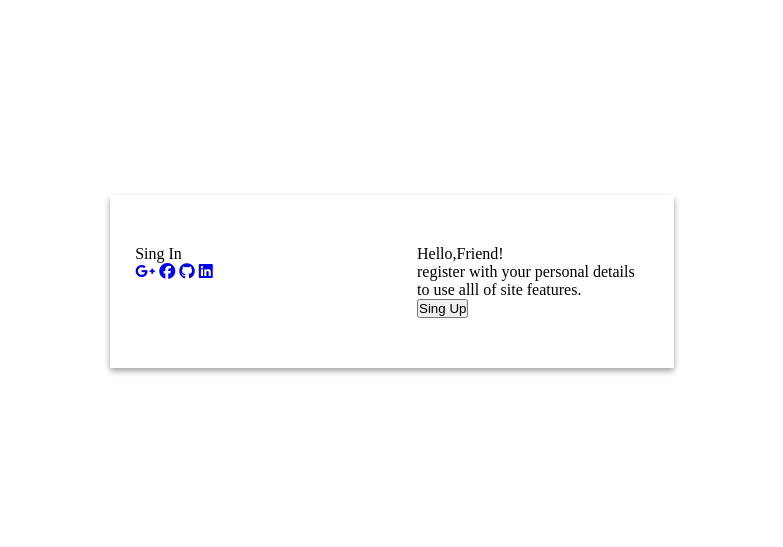
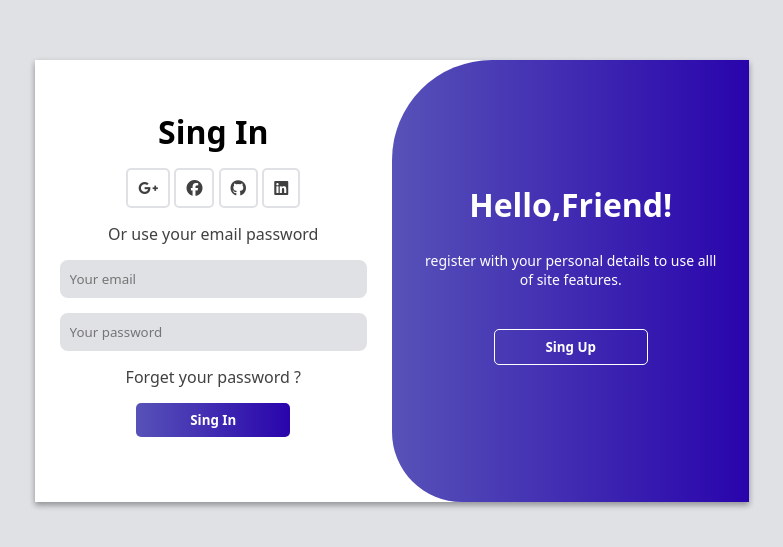
Before and after one commit to Rafael-Mont-Medeiros/Login-Page--Animated-, a plain HTML site: page assets/index.html in a window 1280 px wide. Shown: the part 119-666 px from the top of the page, without its empty margins (248-1031 px from the left). Drawn offline with Linux system fonts and the light colour scheme.

Commit message:
Painel login.

```diff
--- a/assets/index.html
+++ b/assets/index.html
@@ -9,8 +9,11 @@
 </head>
 <body>
     <div id="container">
+
         <form class="login-form">
-            <p class="login-title">Sing In</p>
+
+            <h2 class="login-title">Sing In</h2>
+
             <div class="social">
                 <a href="#"><i class="fa-brands fa-google-plus-g"></i></a>
                 <a href="#"><i class="fa-brands fa-facebook"></i></a>
@@ -18,15 +21,31 @@
                 <a href="#"><i class="fa-brands fa-linkedin"></i></a>
             </div>
 
+            <p>Or use your email password</p>
+
+            <div class="inputs">
+                <input type="email" placeholder="Your email">
+                <input type="password" placeholder="Your password">
+            </div>
+
+            <p>Forget your password ?</p>
+            <button type="button">Sing In</button>
+
         </form>
 
-        <div class="register-presetation">
-            <p>Hello,Friend!</p>
-            <p>
-                register with your personal details to use alll of site features.
-            </p>
-            <button type="button">Sing Up</button>
+        <div class="register-area">
+            <div class="register-content">
+                <h2 class="register-area-title title2">Hello,Friend!</h2>
+                <p>
+                    register with your personal details to use alll of site features.
+                </p>
+                <button type="button" class="sing-up-btn" onclick="singUpBtn()">
+                    Sing Up
+                </button>
+            </div>
         </div>
     </div>
 </body>
+
+<script src="/assets/script.js"></script>
 </html>
--- a/assets/script.js
+++ b/assets/script.js
@@ -0,0 +1,5 @@
+
+function singUpBtn(){
+
+
+}
--- a/assets/style.css
+++ b/assets/style.css
@@ -2,6 +2,7 @@
     padding: 0;
     margin: 0;
     box-sizing: border-box;
+    font-family: system-ui, -apple-system, BlinkMacSystemFont, 'Segoe UI', Roboto, Oxygen, Ubuntu, Cantarell, 'Open Sans', 'Helvetica Neue', sans-serif;
 }
 
 body{
@@ -9,15 +10,122 @@ body{
     display: flex;
     justify-content: center;
     align-items: center;
+    background-color: #DFE1E5;
 }
 
 #container{
     box-shadow: rgba(0, 0, 0, 0.16) 0px 3px 6px, rgba(0, 0, 0, 0.23) 0px 3px 6px;
     display: flex;
+    background-color: #fff;
+    /* background: linear-gradient(#544DB5,#533BAE ); */
+}
+
+.login-form{
+    display: flex;
+    flex-direction: column;
+    align-items: center;
+}
+
+h2{
+    font-size: 2rem;
+    font-weight: 600;
+}
+
+.login-title{
+    margin-bottom: 15px;
+}
+
+.social i{
+    padding: 10px;
+    border: 2px solid #DFE1E5;
+    border-radius: 5px;
+    color: rgba(0, 0, 0, 0.75);
+    margin-bottom: 15px;
 }
 
 .login-form,
-.register-presetation{
+.register-area{
     padding: 50px 25px;
     flex: 1;
 }
+
+.inputs{
+    display: flex;
+    flex-direction: column;
+    row-gap: 15px;
+    margin: 15px 0 15px 0;
+    width: 100%;
+}
+
+.inputs input {
+    padding: 10px;
+    border: none;
+    outline: none;
+    background-color: #DFE1E5;
+    border-radius: 8px;
+}
+
+.login-form p {
+    color: rgba(0, 0, 0, 0.75);
+}
+
+.login-form button{
+    padding: 8px;
+    width: 50%;
+    border: none;
+    cursor: pointer;
+    border-radius: 5px;
+    margin: 15px 0 15px 0;
+    color: #fff;
+    font-weight: 600;
+    background:linear-gradient(to right, #5752B8,#2904ac);
+    transition: .5s;
+}
+
+.register-area{
+    display: flex;
+    flex-direction: column;
+    justify-content: center;
+    border-radius: 100px 0 0 70px;
+    background:linear-gradient(to right, #5752B8,#2904ac);;
+
+}
+
+.register-area .animation{
+    transform: translateX(-100%);
+}
+
+.register-content{
+    display: flex;
+    flex-direction: column;
+    align-items: center;
+    row-gap: 25px;
+    text-align: center;
+}
+
+.register-content h2,
+.register-content p{
+    color: #fff;
+}
+
+.register-content p{
+    font-size: 14px;
+}
+.register-content button{
+    padding: 8px;
+    width: 50%;
+    border: 1px solid #fff;
+    background-color: transparent;
+    cursor: pointer;
+    border-radius: 5px;
+    margin: 15px 0 15px 0;
+    color: #fff;
+    font-weight: 600;
+    transition: .5s;
+}
+
+.login-form button:hover,
+.register-content button:hover{
+    transform: scale(1.1);
+    box-shadow: rgba(6, 24, 44, 0.4) 0px 0px 0px 2px, rgba(6, 24, 44, 0.65) 0px 4px 6px -1px, rgba(255, 255, 255, 0.08) 0px 1px 0px inset;
+}
```
